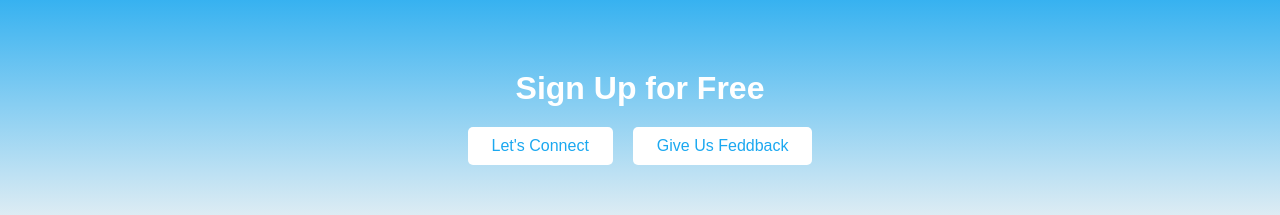
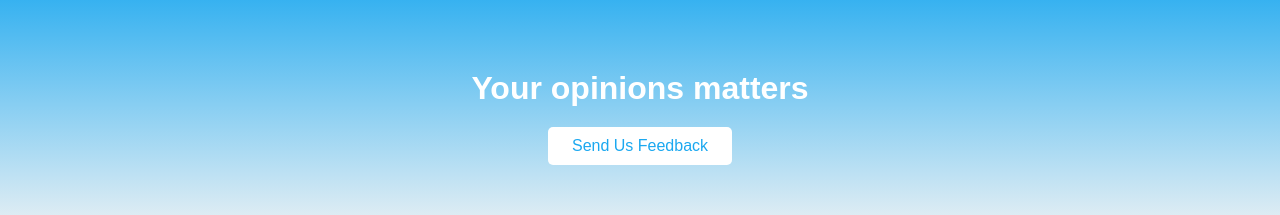
Before and after one commit to malhaouit/global-remote-jobs, a React (Vite) app in the folder front-end/: page / in a window 1280 px wide. Shown: the part 1156-1371 px from the top of the page. Built offline with nearby package versions, Linux system fonts and the light colour scheme; no server answers.

Commit message:
Remove one button and change the title

```diff
--- a/front-end/src/components/CallToAction.jsx
+++ b/front-end/src/components/CallToAction.jsx
@@ -5,9 +5,8 @@ const CallToAction = () => {
   return (
     <section className="cta-section">
       <div className="cta-content">
-        <h2>Sign Up for Free</h2>
-        <button className="cta-btn">Let's Connect</button>
-        <button className="cta-feedback-btn">Give Us Feddback</button>
+        <h2>Your opinions matters</h2>
+        <button className="cta-btn">Send Us Feedback</button>
       </div>
     </section>
   );
```
